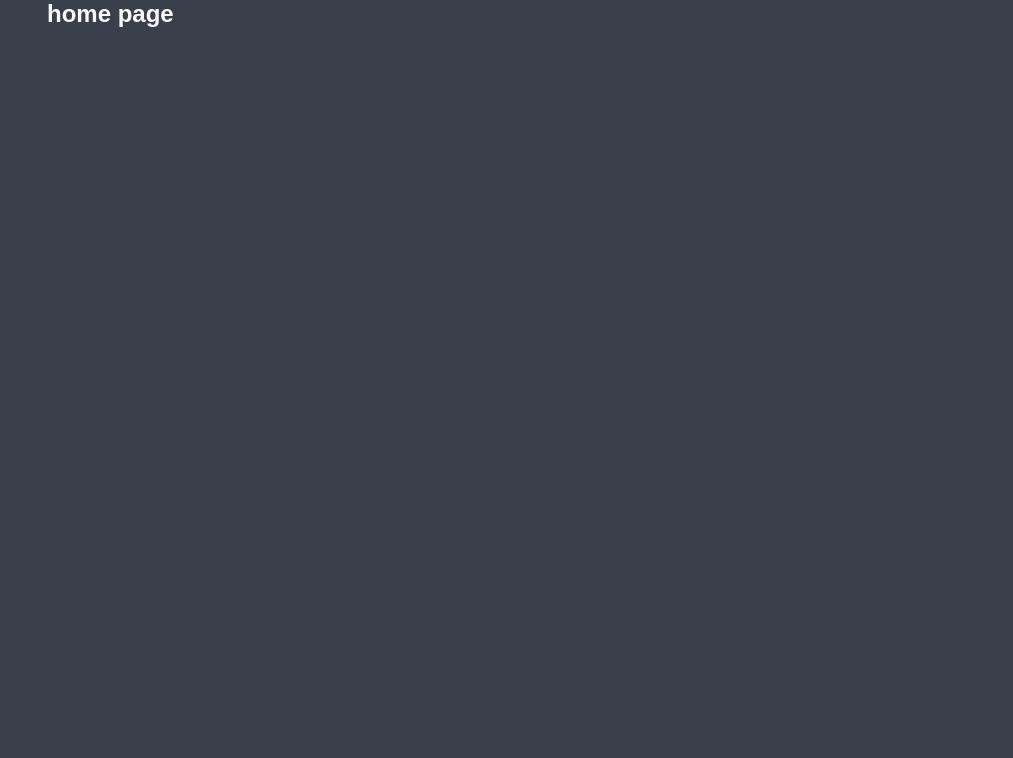
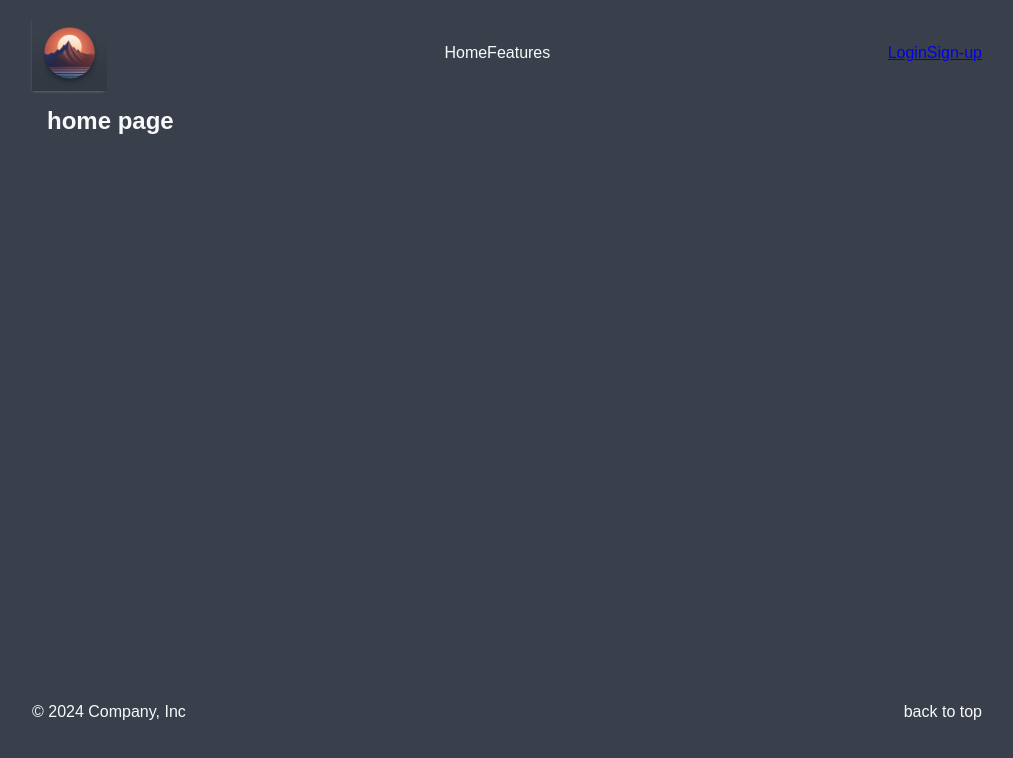
Before and after one commit to lostmart/university-front-react, a React (Vite) app: page / in a window 1280 px wide. Shown: the top 758 px of the page, without its empty margins (133-1146 px from the left). Built offline with nearby package versions, Linux system fonts and the light colour scheme.

Commit message:
rouoters, stuff, you know

```diff
--- /dev/null
+++ b/src/components/ui/FooterComp.jsx
@@ -0,0 +1,13 @@
+import styles from "./footerComp.module.scss"
+
+const FooterComp = () => {
+	const date = new Date()
+	return (
+		<footer className={styles.footer}>
+			<p>© {date.getFullYear()} Company, Inc</p>
+			<p>back to top</p>
+		</footer>
+	)
+}
+
+export default FooterComp
--- a/src/components/ui/HeaderComp.jsx
+++ b/src/components/ui/HeaderComp.jsx
@@ -1,5 +1,6 @@
+import { NavLink } from "react-router-dom"
+import NavBar from "./NavBar"
 import logo from "../../assets/img/favicons/android-chrome-192x192.png"
-import NavBar from "./NavBar"
 
 import styles from "./headerComp.module.scss"
 
@@ -9,8 +10,9 @@ const HeaderComp = () => {
 			<img src={logo} alt="horizon university logo" />
 			<NavBar />
 			<div>
-				<button>Login</button>
-				<button>Sign-up</button>
+				<NavLink to="/" className="btn">Login</NavLink>
+				<NavLink to="/">Sign-up</NavLink>
+
 			</div>
 		</header>
 	)
--- /dev/null
+++ b/src/components/ui/footerComp.module.scss
@@ -0,0 +1,6 @@
+.footer {
+	display: flex;
+	justify-content: space-between;
+	align-items: center;
+	height: 90px;
+}
--- a/src/layouts/RootLayout.jsx
+++ b/src/layouts/RootLayout.jsx
@@ -1,11 +1,15 @@
 import { Outlet } from "react-router-dom"
+import HeaderComp from "../components/ui/HeaderComp"
+import FooterComp from "../components/ui/FooterComp"
 
 const RootLayout = () => {
 	return (
 		<div className="container">
-			<main>
+			<HeaderComp />
+			<main style={{ minHeight: "70dvh" }}>
 				<Outlet />
 			</main>
+			<FooterComp />
 		</div>
 	)
 }
```
